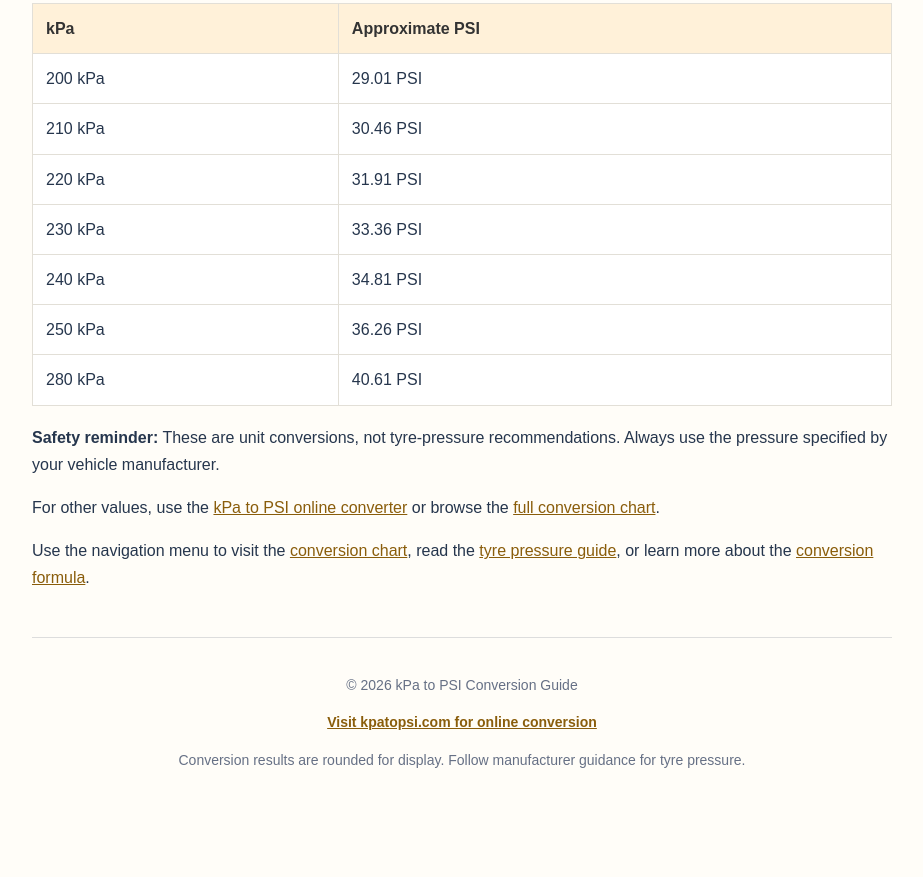
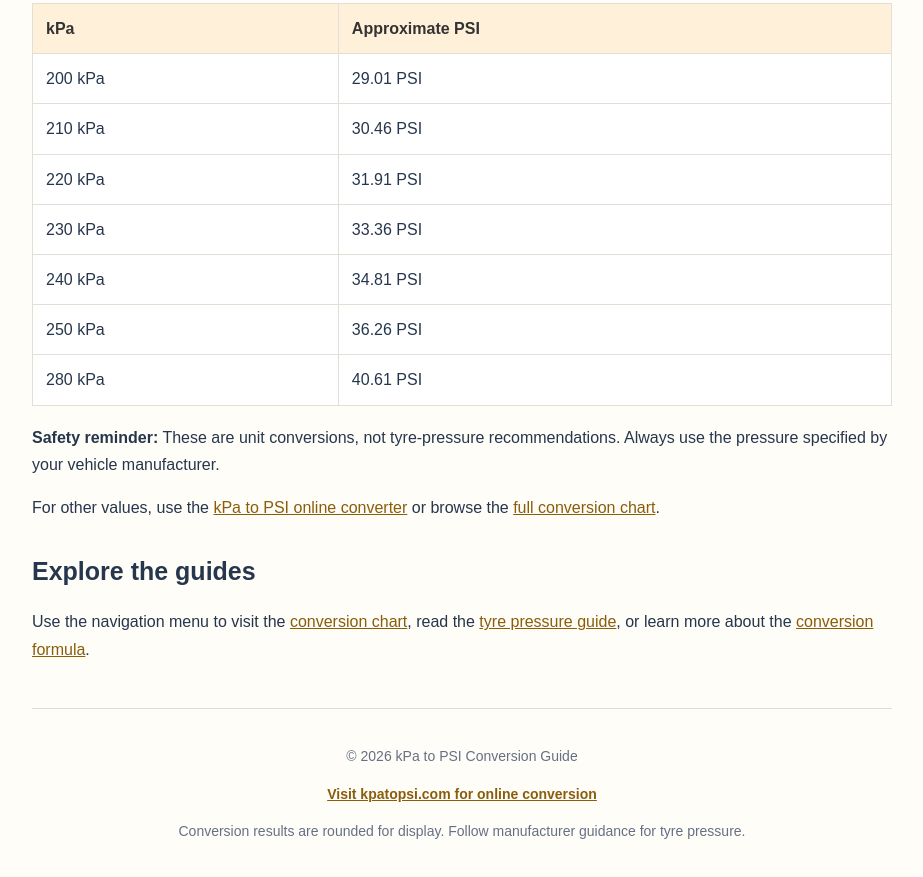
Before and after one commit to Subo8-afk/kPa-to-PSI, a plain HTML site: page tyre-pressure-guide.html in a window 1280 px wide. Shown: the part 831-1708 px from the top of the page, without its empty margins (178-1101 px from the left). Before the commit the page ends 1673 px from the top, so only its background shows below. Drawn offline with Linux system fonts and the light colour scheme.

Commit message:
Update tyre-pressure-guide.html

```diff
--- a/tyre-pressure-guide.html
+++ b/tyre-pressure-guide.html
@@ -49,7 +49,7 @@
 <h2>Check tyre pressure when tyres are cold</h2><p>For a routine check, follow the vehicle manufacturer's instructions and measure the tyres when they are cold. Driving warms tyres and can increase the pressure reading. Do not reduce a warm tyre to the cold-pressure specification just because the reading is higher.</p>
 <h2>Common tyre-pressure conversions</h2><div class="table-wrap"><table><thead><tr><th>kPa</th><th>Approximate PSI</th></tr></thead><tbody><tr><td>200 kPa</td><td>29.01 PSI</td></tr><tr><td>210 kPa</td><td>30.46 PSI</td></tr><tr><td>220 kPa</td><td>31.91 PSI</td></tr><tr><td>230 kPa</td><td>33.36 PSI</td></tr><tr><td>240 kPa</td><td>34.81 PSI</td></tr><tr><td>250 kPa</td><td>36.26 PSI</td></tr><tr><td>280 kPa</td><td>40.61 PSI</td></tr></tbody></table></div>
 <p><strong>Safety reminder:</strong> These are unit conversions, not tyre-pressure recommendations. Always use the pressure specified by your vehicle manufacturer.</p><p>For other values, use the <a href="https://kpatopsi.com/">kPa to PSI online converter</a> or browse the <a href="conversion-chart.html">full conversion chart</a>.</p>
-<p>Use the navigation menu to visit the <a href="conversion-chart.html">conversion chart</a>, read the <a href="tyre-pressure-guide.html">tyre pressure guide</a>, or learn more about the <a href="conversion-formula.html">conversion formula</a>.</p>
+<h2>Explore the guides</h2><p>Use the navigation menu to visit the <a href="conversion-chart.html">conversion chart</a>, read the <a href="tyre-pressure-guide.html">tyre pressure guide</a>, or learn more about the <a href="conversion-formula.html">conversion formula</a>.</p>
 <footer><p>© 2026 kPa to PSI Conversion Guide</p><p><a href="https://kpatopsi.com/">Visit kpatopsi.com for online conversion</a></p><p>Conversion results are rounded for display. Follow manufacturer guidance for tyre pressure.</p></footer>
 </main>
 </body>
```
